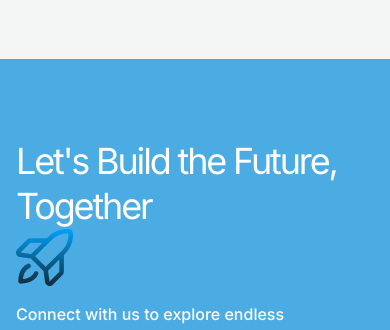
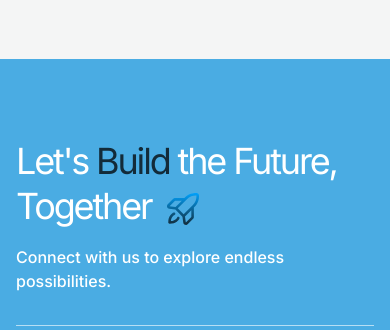
Before and after one commit to Ubaidi5/alfred-holdings, a Next.js app: page / in a window 390 px wide. Shown: the part 1840-2170 px from the top of the page. Built offline with nearby package versions, Linux system fonts and the light colour scheme.

Commit message:
made cta section responsive

```diff
--- a/src/sections/CTASection.tsx
+++ b/src/sections/CTASection.tsx
@@ -21,8 +21,9 @@ const CTASection: React.FC = () => {
             <div className="flex flex-col gap-4 pb-8 border-b border-[#B6DEF4] border-opacity-50">
               <div className="inline">
                 <h2 className="text-4xl md:text-6xl text-white font-normal leading-tight tracking-[-0.06em]">
-                  Let&apos;s Build the Future, Together{" "}
-                  <RocketIcon className="w-[57px] h-[57px]" />
+                  Let&apos;s <span className="text-secondary">Build</span> the
+                  Future, Together{" "}
+                  <RocketIcon className="w-[32px] h-[32px] md:w-[57px] md:h-[57px] inline-block ml-2" />
                 </h2>
               </div>
               <p className="text-white text-base md:text-lg font-medium">
@@ -52,7 +53,7 @@ const CTASection: React.FC = () => {
           <Image
             src="/assets/images/alfred-cta-image.png"
             alt="Business person"
-            className="w-auto h-[528px] object-contain"
+            className="w-auto h-[318px] md:h-[528px] object-contain"
           />
         </div>
       </Container>
```
Also changed, not shown: public/asstes/images/alfred-holdings.png (deleted).
